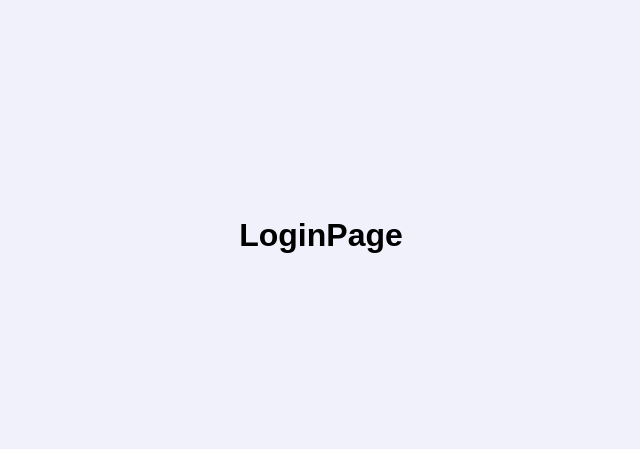
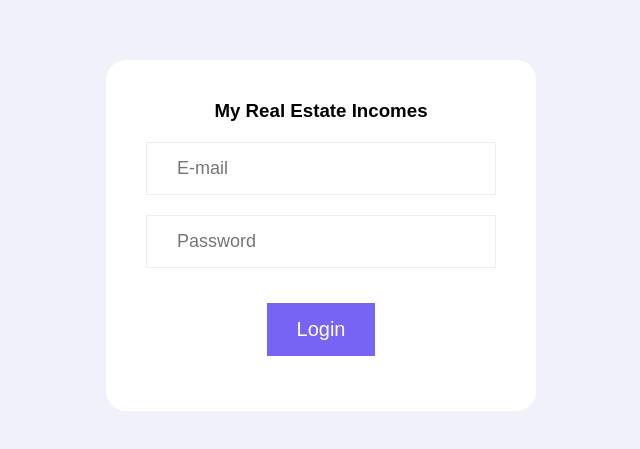
Before and after one commit to anaeljonasgit/project-my-real-estate-incomes-app-react-with-typescript, a React (Vite) app: page /login in a window 1280 px wide. Shown: the part 165-614 px from the top of the page, without its empty margins (319-959 px from the left). Built offline with nearby package versions, Linux system fonts and the light colour scheme.

Commit message:
feature: login system

```diff
--- a/src/App.css
+++ b/src/App.css
@@ -10,6 +10,7 @@
   --background-color: #f1f1fb;
 
   --grey-color: #abaecc;
+  --light-grey-color: #eee;
   --white-color: #ffffff;
 }
 
@@ -31,3 +32,9 @@ body {
   align-items: center;
   justify-content: center;
 }
+
+input {
+  padding: 15px 30px;
+  border: 1px solid var(--light-grey-color);
+  font-size: 18px;
+}
--- a/src/App.tsx
+++ b/src/App.tsx
@@ -5,8 +5,8 @@ import { UserProvider } from "./contexts/user";
 import UnauthenticatedRoute from "./middlewares/unauthenticated";
 import AuthenticatedRoute from "./middlewares/authenticated";
 
-import LoginPage from "./pages/login";
-import DashboardPage from "./pages/dashboard";
+import LoginPage from "./pages/Login";
+import DashboardPage from "./pages/Dashboard";
 
 const App = () => {
   return (
--- /dev/null
+++ b/src/components/Buttons/MainButton/index.tsx
@@ -0,0 +1,21 @@
+import "./style.css";
+
+type MainButtonProps = {
+  children: React.ReactNode;
+  onClick?: React.MouseEventHandler<HTMLButtonElement>;
+  type?: "submit";
+};
+
+const MainButton = ({ children, onClick, type }: MainButtonProps) => {
+  return (
+    <div className="MainButtonContainer">
+      <div className="MainButton">
+        <button onClick={onClick} type={type || "button"}>
+          {children}
+        </button>
+      </div>
+    </div>
+  );
+};
+
+export default MainButton;
--- /dev/null
+++ b/src/components/Buttons/MainButton/style.css
@@ -0,0 +1,17 @@
+.MainButton button {
+  transition: 0.2s;
+  padding: 15px 30px;
+  border: none;
+  font-size: 20px;
+  color: var(--white-color);
+  background-color: var(--main-color);
+  cursor: pointer;
+}
+
+.MainButton button:hover {
+  opacity: 0.8;
+}
+
+.MainButton button:active {
+  opacity: 0.6;
+}
--- a/src/pages/dashboard/index.tsx
+++ b/src/pages/dashboard/index.tsx
@@ -1,7 +1,11 @@
 import "./style.css";
 
+import { useUser } from "../../contexts/user";
+
 const DashboardPage = () => {
-  return <h1>DashboardPage</h1>;
+  const { setUser } = useUser();
+
+  return <h1 onClick={() => setUser(null)}>DashboardPage</h1>;
 };
 
 export default DashboardPage;
--- /dev/null
+++ b/src/pages/login/LoginForm/index.tsx
@@ -0,0 +1,65 @@
+import { useState } from "react";
+import { useNavigate } from "react-router-dom";
+
+import "./style.css";
+
+import Card from "../../../components/Card";
+import MainButton from "../../../components/Buttons/MainButton";
+
+import { apiUsersService } from "../../../services/api/users";
+
+import { useUser } from "../../../contexts/user";
+
+const LoginForm = () => {
+  const [email, setEmail] = useState<string>("");
+  const [password, setPassword] = useState<string>("");
+
+  const navigate = useNavigate();
+
+  const { setUser } = useUser();
+
+  const handleLoginSubmit = async (event: React.FormEvent<HTMLFormElement>) => {
+    event.preventDefault();
+
+    if (!email || !password)
+      return alert("Please, insert e-mail and password to continue.");
+
+    const user = await apiUsersService.login({ email, password });
+
+    if (user.email) {
+      setUser({
+        name: user.name,
+        email: user.email,
+      });
+
+      return navigate("/dashboard");
+    }
+
+    return alert("E-mail or password invalid.");
+  };
+
+  return (
+    <Card>
+      <div className="LoginFormContainer">
+        <form className="LoginForm" onSubmit={handleLoginSubmit}>
+          <h3>My Real Estate Incomes</h3>
+          <input
+            type="email"
+            placeholder="E-mail"
+            onChange={(e) => setEmail(e.target.value)}
+            value={email}
+          />
+          <input
+            type="password"
+            placeholder="Password"
+            onChange={(e) => setPassword(e.target.value)}
+            value={password}
+          />
+          <MainButton type="submit">Login</MainButton>
+        </form>
+      </div>
+    </Card>
+  );
+};
+
+export default LoginForm;
--- /dev/null
+++ b/src/pages/login/LoginForm/style.css
@@ -0,0 +1,20 @@
+.LoginForm {
+  width: 100%;
+  padding: 20px;
+  display: flex;
+  flex-direction: column;
+  align-items: center;
+  justify-content: center;
+}
+
+.LoginForm *:not(:last-child) {
+  margin-bottom: 20px;
+}
+
+.LoginForm *:last-child {
+  margin: 5px;
+}
+
+.LoginForm input {
+  width: 350px;
+}
--- a/src/pages/login/index.tsx
+++ b/src/pages/login/index.tsx
@@ -1,7 +1,9 @@
 import "./style.css";
 
+import LoginForm from "./LoginForm";
+
 const LoginPage = () => {
-  return <h1>LoginPage</h1>;
+  return <LoginForm />;
 };
 
 export default LoginPage;
--- /dev/null
+++ b/src/services/api/users/index.ts
@@ -0,0 +1,23 @@
+import { LoginDTO, UserType } from "./types";
+
+export const apiUsersService = {
+  login: ({ email, password }: LoginDTO) => {
+    const user: UserType = {
+      name: "Anael Jonas",
+      email: "test@user.com",
+      password: "qwe123qwe",
+    };
+
+    if (email == user.email && password == user.password) {
+      return {
+        token: "1234567890",
+        name: user.name,
+        email: user.email,
+      };
+    }
+
+    return {
+      error: "Login error",
+    };
+  },
+};
--- /dev/null
+++ b/src/services/api/users/types.ts
@@ -0,0 +1,10 @@
+export type UserType = {
+  name: string;
+  email: string;
+  password?: string;
+};
+
+export type LoginDTO = {
+  email: string;
+  password: string;
+};
```
